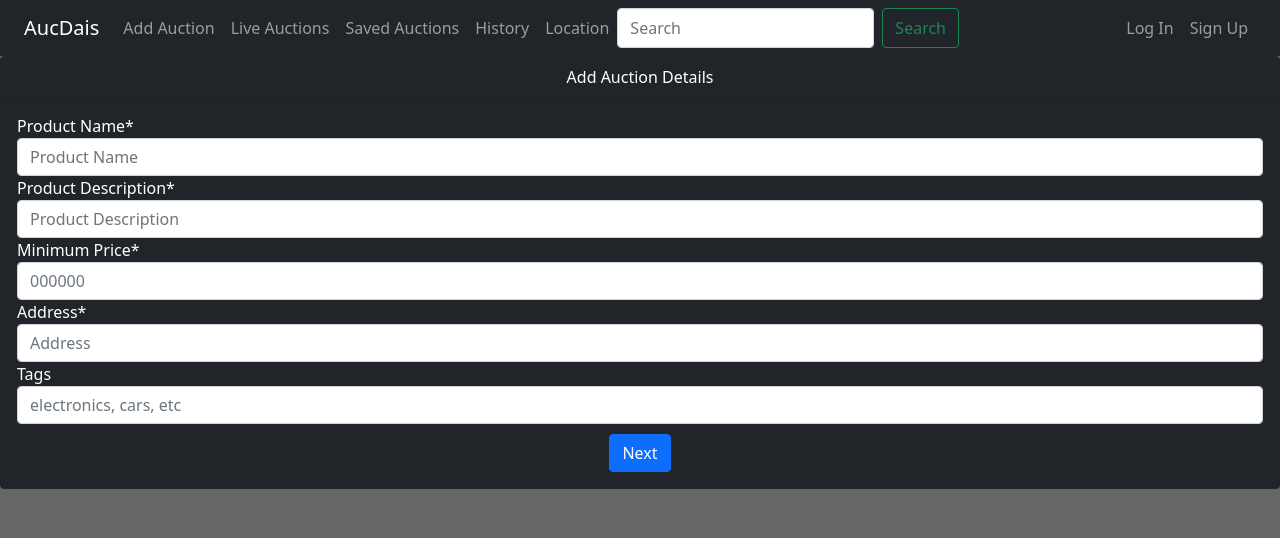
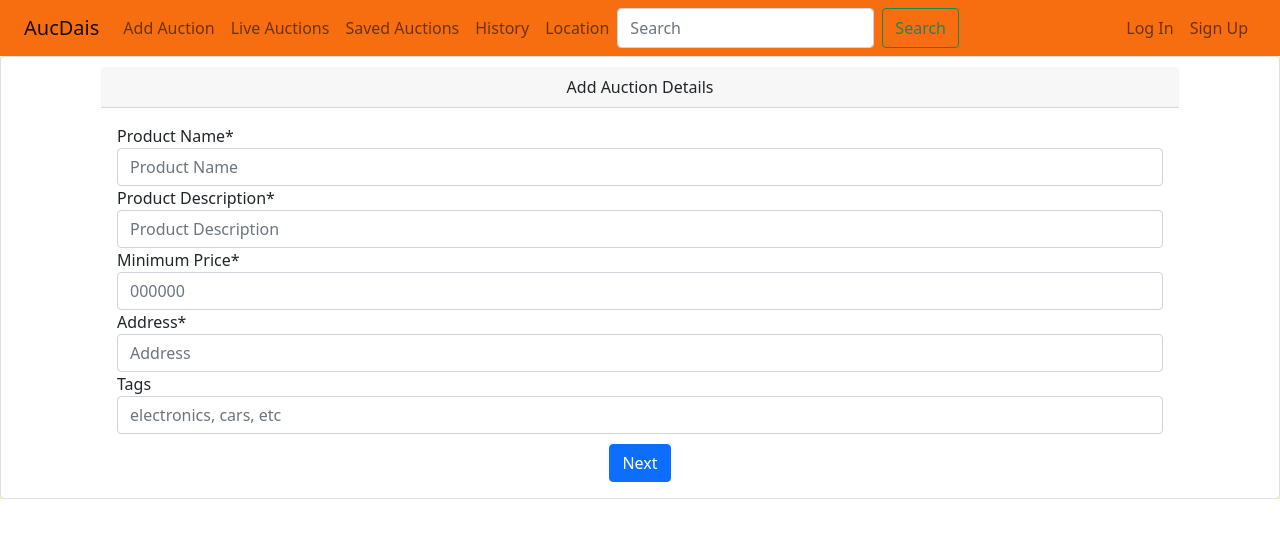
Before and after one commit to ArifShariar/auc-dais-frontend, a React (Create React App) app: page /addAuction in a window 1280 px wide. Shown: the top 538 px of the page. Built offline with nearby package versions, Linux system fonts and the light colour scheme.

Commit message:
background color changed

```diff
--- a/public/index.html
+++ b/public/index.html
@@ -34,9 +34,9 @@
 
     <title>AucDais</title>
   </head>
-  <body style="background-color: #666666" >
+  <body  >
     <noscript>You need to enable JavaScript to run this app.</noscript>
-    <div id="root"></div>
+    <div id="root" style="background-color: #FEF9A7"></div>
 
   </body>
 
--- a/src/App.css
+++ b/src/App.css
@@ -28,6 +28,11 @@
   color: #61dafb;
 }
 
+.navbar-container{
+  display: inline-block;
+  background-color: #F76E11;
+}
+
 @keyframes App-logo-spin {
   from {
     transform: rotate(0deg);
--- a/src/App.js
+++ b/src/App.js
@@ -1,10 +1,6 @@
 import './App.css';
 import React from 'react';
 import NavBar from "./components/NavBar";
-import Container from "react-bootstrap/Container";
-import {Col, Row} from "react-bootstrap";
-import Carousels from "./components/Carousel";
-import Footer from "./components/Footer";
 import LogInPage from "./components/LogIn";
 import SignUp from "./components/SignUp";
 import History from "./components/History";
@@ -22,7 +18,10 @@ function App() {
 
   return (
     <Router>
-        <NavBar/>
+        <div className='navbar-container'>
+            <NavBar/>
+        </div>
+
         <Routes>
             <Route path="/login" element={<LogInPage/>}/>
             <Route path="/signup" element={<SignUp/>}/>
--- a/src/components/AddAuctionDetails.js
+++ b/src/components/AddAuctionDetails.js
@@ -1,5 +1,6 @@
 import React from "react";
 import {Card} from "react-bootstrap";
+import './Card.css'
 class AddAuctionDetails extends React.Component{
     continue = e => {
         // check if all required fields are filled
@@ -20,9 +21,9 @@ class AddAuctionDetails extends React.Component{
         }
         const {values, handleChange} = this.props;
         return (
-            <Card className={"border border-dark bg-dark text-white"}>
-                <Card.Header className={"bg-dark text-white text-center"}>Add Auction Details</Card.Header>
-                <Card.Body>
+            <Card className="card-container">
+                <Card.Header className={"text-dark text-center"}>Add Auction Details</Card.Header>
+                <Card.Body className="card-body-container">
                     <form>
                         <div className="form-group">
                             <label htmlFor="product_name">Product Name*</label>
--- /dev/null
+++ b/src/components/Card.css
@@ -0,0 +1,13 @@
+.card-container{
+    background-color: #FEF9A7;
+    padding-top: 10px;
+    padding-left: 100px;
+    padding-right: 100px;
+    flex-direction: column;
+}
+.card-body-container{
+
+    padding-left: 100px;
+    padding-right: 100px;
+    padding-top: 10px;
+}
--- a/src/components/Footer.css
+++ b/src/components/Footer.css
@@ -1,5 +1,8 @@
+.container{
+    align-self: left;
+}
 .footer-container{
-    background-color: #242424;
+    background-color: #FF9F45;
     padding: 4rem 0 2rem 0;
     display: flex;
     flex-direction: column;
--- a/src/components/NavBar.js
+++ b/src/components/NavBar.js
@@ -10,8 +10,8 @@ import {Link} from "react-router-dom";
 class NavBar extends React.Component {
   render() {
     return (
-        <Navbar collapseOnSelect expand="lg" bg="dark" variant="dark" sticky="top">
-          <Container fluid>
+        <Navbar collapseOnSelect expand="lg" sticky="top" >
+          <Container fluid >
             <Link to={""} className="navbar-brand">
                 AucDais
             </Link>
--- a/src/components/pages/Home.js
+++ b/src/components/pages/Home.js
@@ -7,7 +7,10 @@ import '../../App.css'
 export default function () {
   return (
     <>
-        <Carousels />
+       <Carousels />
+       <div>
+
+       </div>
         <Footer />
     </>
   )
```
Also changed, not shown: src/components/Footer.js (+5 -2 lines), src/components/RecomendedAuctions.js (added, +18 -0 lines), src/components/pages/ShowAuctionDetails.js (added, +20 -0 lines).
